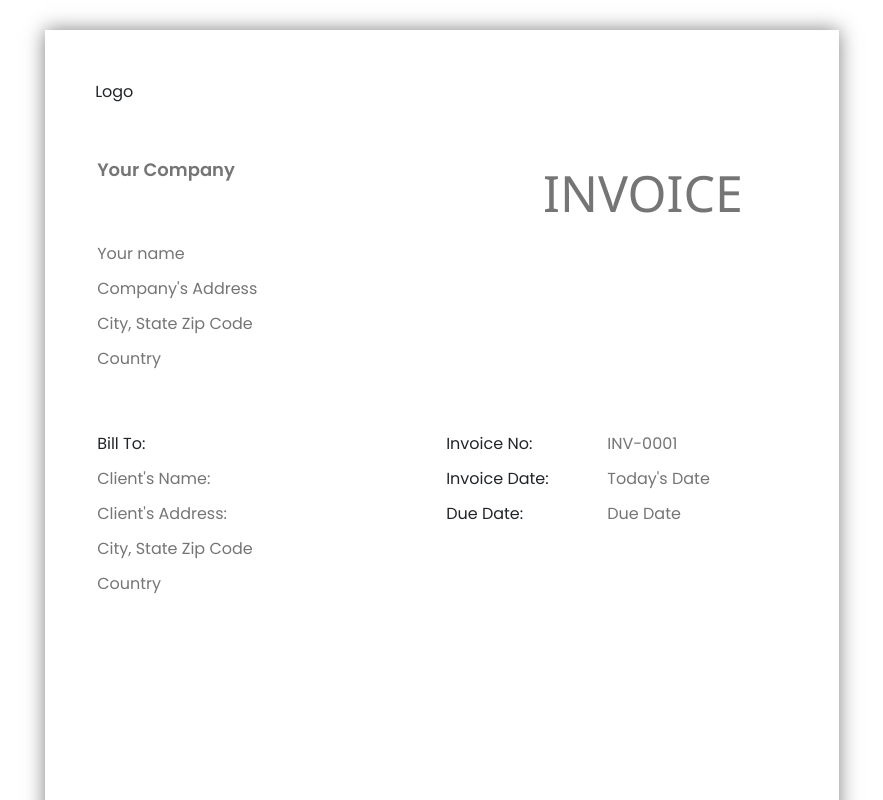
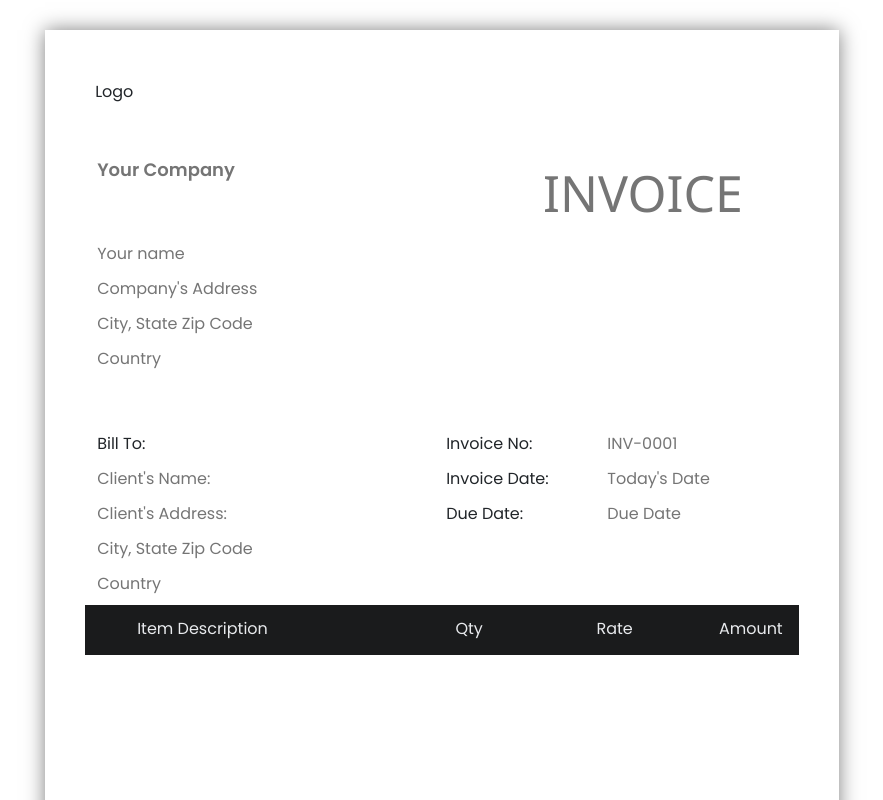
Before and after one commit to Peppu-Group/Peppu-books-frontend, a React (Vite) app: page /products/invoice in a window 1280 px wide. Shown: the top 800 px of the page, without its empty margins (198-1081 px from the left). Built offline with nearby package versions, Linux system fonts and the light colour scheme; what @react-pdf/renderer would draw is missing.

Commit message:
writing box content

```diff
--- a/src/App.css
+++ b/src/App.css
@@ -1178,6 +1178,9 @@ li {
 .separator {
     margin-top: 50px;
 }
+.mb-lg {
+    width: 28%
+}
 
 .mb-sm {
     width: 14%
@@ -1185,5 +1188,22 @@ li {
 
 .mb-md {
     width: 20%;
-    margin-right: -4%;
 }
+
+.align-right {
+    text-align: right;
+    background-color: #1a1b1c !important;
+    color: #e8eaed;
+}
+
+.align-left {
+    text-align: left;
+    background-color: #1a1b1c !important;
+    color: #e8eaed;
+}
+
+.parent{
+    background-color: #1a1b1c; /* aligns horizontally */
+    padding: 10px 0 5px 0;
+    margin:0 40px 0 40px;
+}
--- a/src/Pages/Invoice.jsx
+++ b/src/Pages/Invoice.jsx
@@ -9,12 +9,6 @@ Font.register({
     family: 'Oswald',
     src: 'https://fonts.gstatic.com/s/oswald/v13/Y_TKV6o8WovbUd3m_X9aAA.ttf',
 });
-
-const Subtitle = ({ children, ...props }) => (
-    <Text style={styles.subtitle} {...props}>
-        {children}
-    </Text>
-);
 
 
 
@@ -53,6 +47,14 @@ const TextArea = ({ className, placeholder, value, onChange }) => {
         />
     );
 
+}
+
+const EditTable = () => {
+    return (
+        <div className='box'>
+            <TextArea/>
+        </div>
+    );
 }
 
 const Invoice = () => {
@@ -154,6 +156,24 @@ const Invoice = () => {
                         className=''
                     />
                 </div>
+                <div className='parent'>
+                    <TextArea
+                        value='Item Description'
+                        className='mb-lg align-left'
+                    />
+                    <TextArea
+                        value='Qty'
+                        className='mb-sm align-right'
+                    />
+                    <TextArea
+                        value='Rate'
+                        className='mb-sm align-right'
+                    />
+                    <TextArea
+                        value='Amount'
+                        className='mb-sm align-right'
+                    />
+                </div>
             </div>
         </body>
 
```
